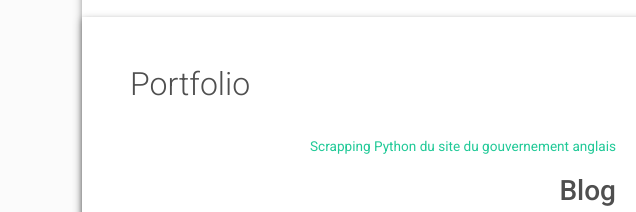
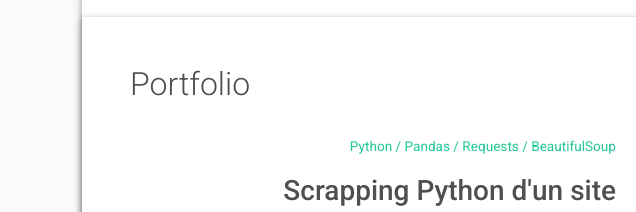
Before and after one commit to 4cece/portfolioCV, a plain HTML site: page index.html in a window 1280 px wide. Shown: the part 3220-3432 px from the top of the page, 0-636 px from the left. Drawn offline with Linux system fonts and the light colour scheme.

Commit message:
correction

```diff
--- a/index.html
+++ b/index.html
@@ -277,8 +277,8 @@
       <div class="row g-0 portfolio-reverse">
         <div class="col-md-6 d-flex align-items-center" data-aos="fade-right" data-aos-delay="100">
           <div class="m-4 mt-md-2 text-end">
-            <p class="text-teal text-small">Scrapping Python du site du gouvernement anglais</p>
-            <h3> Blog</h3>
+            <p class="text-teal text-small">Python / Pandas / Requests / BeautifulSoup </p>
+            <h3> Scrapping Python d'un site </h3>
             <p class="text-muted">Scrapping du site https://www.gov.uk/search/news-and-communications, avec Python et ses package Pandas, Requests et BeautifulSoup</p>
             <!-- <p><a href="https://4cece.github.io/frontDiy/">Lien vers la demo</a></p> -->
             <a href="scrapping UK Gvt.py" data-aos="fade-right" data-aos-delay="700">Lien vers le script</a><br>
```
